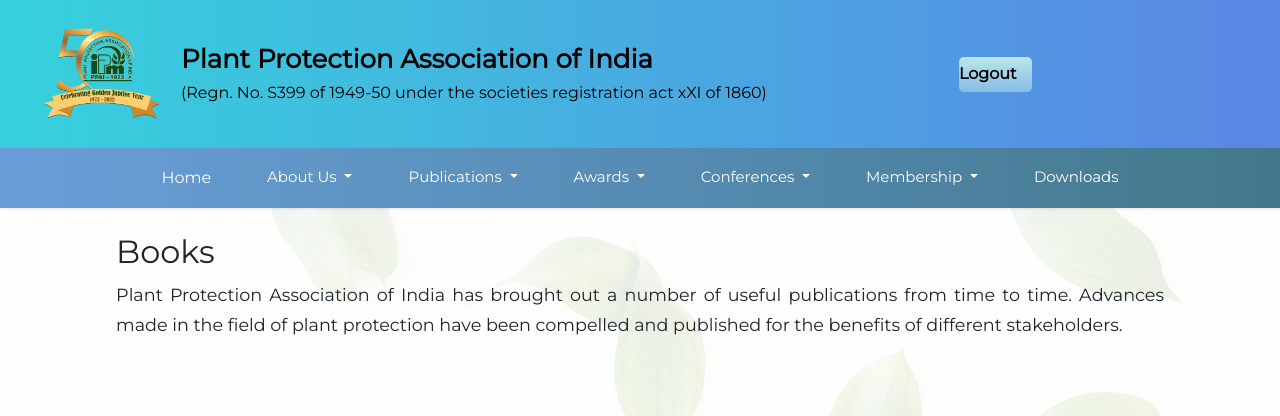
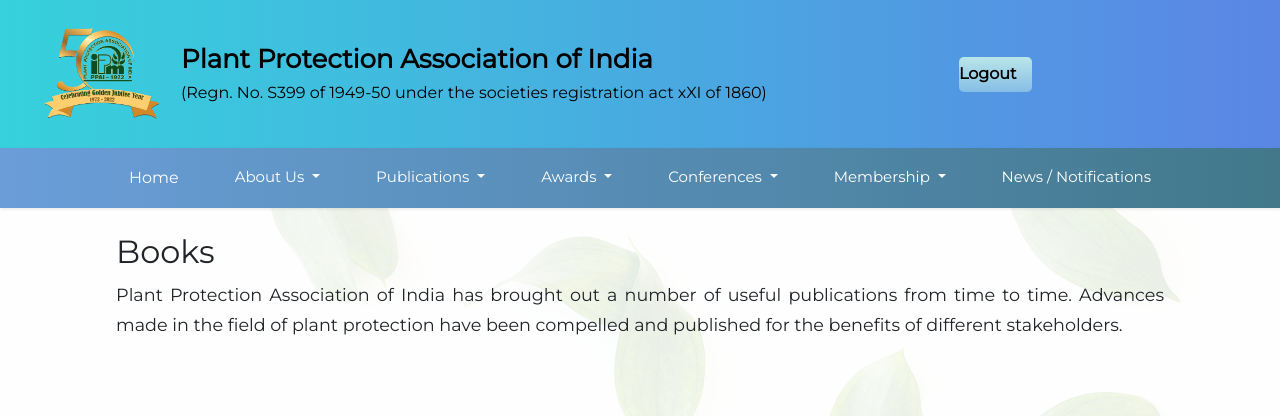
Before and after one commit to ppaihyd/website, a Django app: page /books1/ in a window 1280 px wide. Shown: the top 416 px of the page. Run offline with Django 4.2, Linux system fonts and the light colour scheme; parts of the project's set-up code (start-up, migrations or seed data) failed here and were passed over.

Commit message:
Update base1.html

```diff
--- a/mysite/search/templates/search/base1.html
+++ b/mysite/search/templates/search/base1.html
@@ -305,7 +305,7 @@
               </li>
 
               <li class="nav-item">
-                <a class="nav-link navbar-elements text-white" href="/downloads1">Downloads</a>
+                <a class="nav-link navbar-elements text-white" href="/downloads1">News / Notifications</a>
               </li>
               {% comment %} <li class="nav-item">
                 <a class="nav-link navbar-elements text-white" href="/downloads1">Election</a>
```
